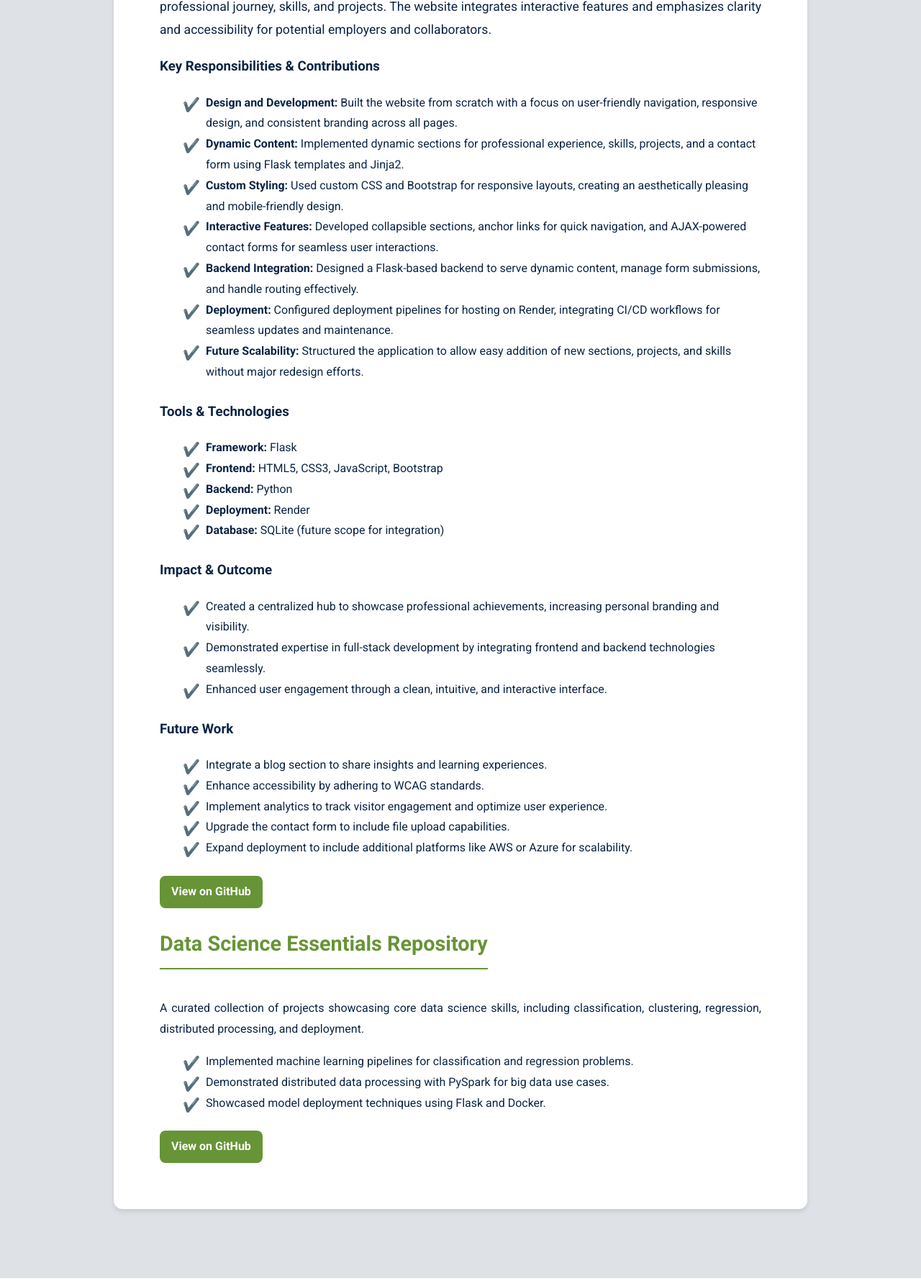
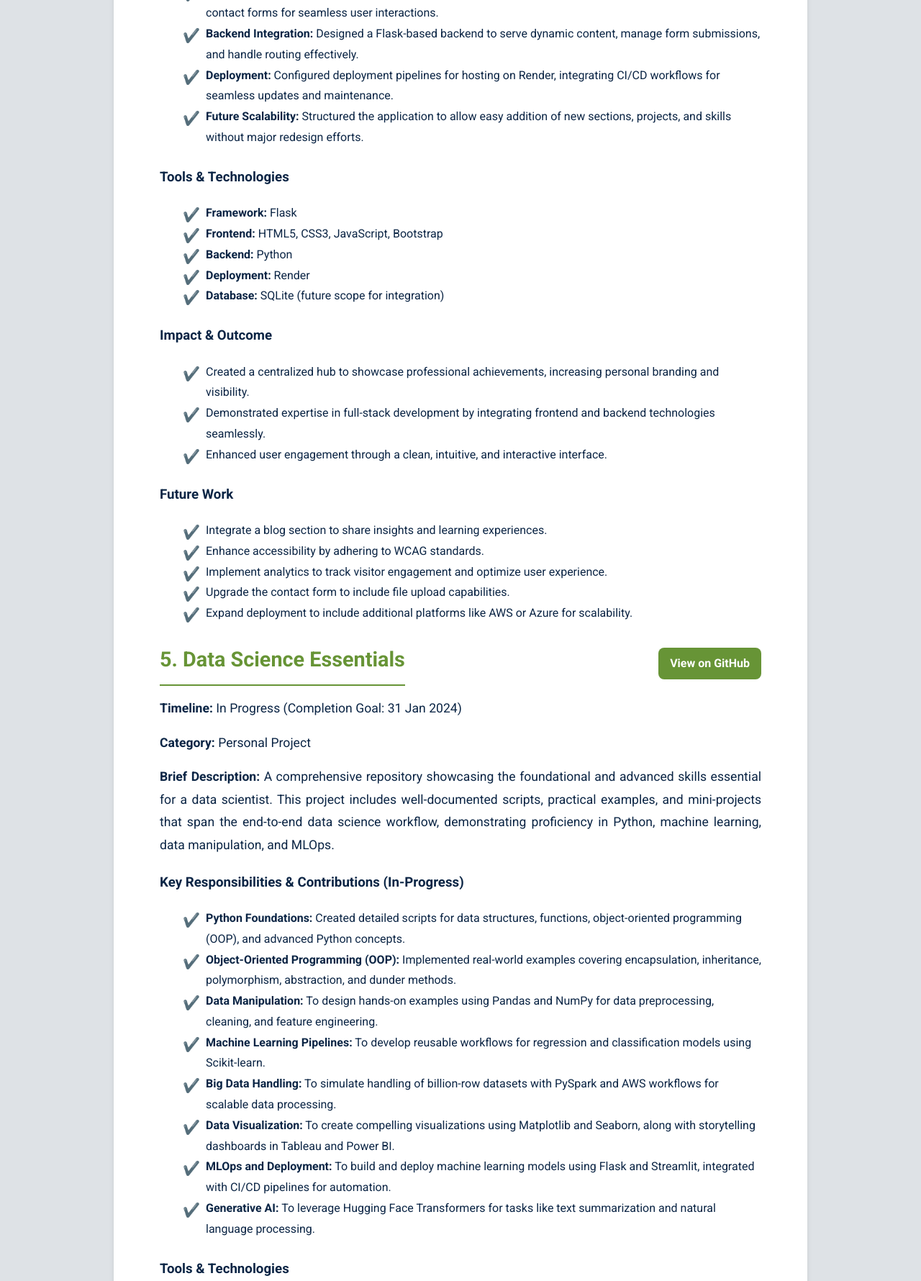
Before and after one commit to AyyaduraiAgalya/portfolio-website-flask, a Flask app: page /projects in a window 1280 px wide. Shown: the part 4720-6500 px from the top of the page at 72% size. Run offline with Flask 3, Linux system fonts and the light colour scheme; some libraries are stand-ins or nearby versions.

Commit message:
Updated projects section

```diff
--- a/app/static/styles.css
+++ b/app/static/styles.css
@@ -1,11 +1,3 @@
-/*:root {*/
-/*    --primary-color: #284B63;*/
-/*    --secondary-color: #3C6E71;*/
-/*    --background-color: #dee2e6;*/
-/*    --text-color: #353535;*/
-/*    --button-hover-color: #284B63;*/
-/*}*/
-
 :root {
     --primary-color: #134074;
     --secondary-color: #679436;
@@ -140,18 +132,20 @@ nav {
     background-color: var(--primary-color); /* Maintain background color */
     color: white;
     display: flex;
+    justify-content: left;
     align-items: center;
     padding: 1rem 2rem;
     box-shadow: 0 4px 6px rgba(0, 0, 0, 0.1); /* Subtle shadow for depth */
     z-index: 1000; /* Ensure it stays on top of other elements */
 }
-/* Navigation Brand (Optional) */
-.nav-brand {
-    font-size: 1.5rem;
-    font-weight: bold;
-    color: white;
-    text-decoration: none; /* Remove underline */
-    margin-right: auto; /* Push brand to the left */
+
+.nav-links-container {
+    display: flex; /* Align links in a row */
+    justify-content: left; /* Center links within the container */
+    align-items: center; /* Align vertically */
+    gap: 1.5rem; /* Add spacing between links */
+    max-width:100%; /* Constrain the container width */
+    flex-wrap: wrap; /* Allow links to wrap on smaller screens */
 }
 
 /* Navigation Links */
@@ -243,14 +237,6 @@ nav a.active {
     text-align: left;
 }
 
-/*.education-category h2 {*/
-/*    font-size: 1.5rem;*/
-/*    margin-bottom: 0.5rem;*/
-/*    display: inline-block;*/
-/*    border-bottom: 2px solid var(--secondary-color);*/
-/*    padding-bottom: 0.5rem;*/
-/*}*/
-
 .education-category p {
     font-size: 1rem;
     margin-bottom: 1rem;
@@ -262,15 +248,22 @@ nav a.active {
     text-align: left;
 }
 
-/*.project-category h2 {*/
-/*    font-size: 1.5rem;*/
-/*    margin-bottom: 1rem;*/
-/*}*/
-
 .project-category p {
     font-size: 1rem;
     margin-bottom: 1rem;
     text-align: justify;
+}
+
+.project-header {
+    display: flex;
+    justify-content: space-between;
+    align-items: center;
+    margin-bottom: 1rem; /* Adjust spacing as needed */
+}
+
+.project-header h2 {
+    margin: 0; /* Remove default margin for precise alignment */
+    font-size: 1.8rem; /* Adjust font size as needed */
 }
 
 .project-links a {
@@ -282,7 +275,6 @@ nav a.active {
     border-radius: 8px;
     font-size: 1rem;
     font-weight: bold;
-    margin-right: 1rem;
     transition: background-color 0.3s ease, transform 0.2s ease;
 }
 
@@ -290,6 +282,24 @@ nav a.active {
     background-color: var(--button-hover-color);
     transform: scale(1.05);
 }
+
+/*.project-links a {*/
+/*    display: inline-block;*/
+/*    padding: 0.5rem 1rem;*/
+/*    background-color: var(--secondary-color);*/
+/*    color: white;*/
+/*    text-decoration: none;*/
+/*    border-radius: 8px;*/
+/*    font-size: 1rem;*/
+/*    font-weight: bold;*/
+/*    margin-right: 1rem;*/
+/*    transition: background-color 0.3s ease, transform 0.2s ease;*/
+/*}*/
+
+/*.project-links a:hover {*/
+/*    background-color: var(--button-hover-color);*/
+/*    transform: scale(1.05);*/
+/*}*/
 
 /* Responsive Styling */
 @media (max-width: 768px) {
--- a/app/templates/about.html
+++ b/app/templates/about.html
@@ -21,7 +21,7 @@
 
     <h2>My Journey</h2>
     <p>
-        As a kid, two things fascinated me more than anything else—<strong>math</strong> and <strong>computer science</strong>. Math came naturally to me; I loved every class and often scored perfectly without much effort. On the other hand, computer science wasn’t easily accessible at school, but my teachers went the extra mile to introduce us to tools like Word, Excel, Paint, and WordArt—basic but magical for a young learner like me.
+        As a kid, two things fascinated me more than anything else—<strong>math</strong> and <strong>computer science</strong>. Math came naturally to me; I loved every class and often scored perfectly without much effort. On the other hand, computer science wasn’t easily accessible at school, but my teachers went the extra mile to introduce us to C programming language and tools like Word, Excel, Paint, and WordArt—basic but magical for a young learner like me.
     </p>
     <p>
         Growing up, I faced two challenges. Advanced math became harder to grasp—it was the first time I didn’t immediately understand it. While part of me blamed the teaching style, I knew deep down I hadn’t put in enough effort. This humbling experience taught me <strong>resilience, hard work</strong>, and the importance of being kind to myself while learning. Meanwhile, my fascination with computer science lingered, but I didn’t dive into it seriously until later in life.
--- a/app/templates/base.html
+++ b/app/templates/base.html
@@ -8,6 +8,7 @@
 <body>
     <!-- Navigation Bar -->
     <nav>
+        <div class="nav-links-container">
             <a href="/" class="{% if request.path == '/' %}active{% endif %}">Home</a>
             <a href="/about" class="{% if request.path == '/about' %}active{% endif %}">About Me</a>
             <a href="/skills" class="{% if request.path == '/skills' %}active{% endif %}">Skills</a>
@@ -15,6 +16,7 @@
             <a href="/education" class="{% if request.path == '/education' %}active{% endif %}">Education</a>
             <a href="/projects" class="{% if request.path == '/projects' %}active{% endif %}">Projects</a>
             <a href="/contact" class="{% if request.path == '/contact' %}active{% endif %}">Contact Me</a>
+        </div>
     </nav>
 
     <!-- Main Content -->
--- a/app/templates/home.html
+++ b/app/templates/home.html
@@ -17,7 +17,7 @@
     </p>
     <div class="resume-links">
         <a href="{{ url_for('static', filename='Agalya_Ayyadurai_Resume_QA.pdf') }}" class="btn" download>
-            Download My QA Resume
+            Download My Test Engineer Resume
         </a>
 <!--        <a href="{{ url_for('static', filename='Agalya_Ayyadurai_Resume_DS.pdf') }}" class="btn" download>-->
 <!--            Download My Data Science Resume-->
--- a/app/templates/projects.html
+++ b/app/templates/projects.html
@@ -9,8 +9,13 @@
     </p>
 
     <!-- Playwright-RestSharp-Azure Project -->
+    <div class="project-header">
+        <h2>1. Playwright-RestSharp-Azure</h2>
+            <div class="project-links">
+                <a href="https://github.com/AyyaduraiAgalya/Playwright-RestSharp-Azure" target="_blank">View on GitHub</a>
+            </div>
+    </div>
     <div class="project">
-        <h2>1. Playwright-RestSharp-Azure</h2>
         <p><strong>Timeline:</strong> In-Progress (MVP Completed)</p>
 
         <p>
@@ -68,15 +73,16 @@
             <li>Add performance testing capabilities using JMeter or k6.</li>
             <li>Include BDD and generate test report using Allure Reports</li>
         </ul>
-
-        <div class="project-links">
-            <a href="https://github.com/AyyaduraiAgalya/Playwright-RestSharp-Azure" target="_blank">View on GitHub</a>
-        </div>
     </div>
 
     <!-- Financial Analytics System -->
+    <div class="project-header">
+        <h2>2. Financial Analytics System</h2>
+            <div class="project-links">
+                <a href="https://github.com/AyyaduraiAgalya/financial-analytics-system" target="_blank">View on GitHub</a>
+            </div>
+    </div>
     <div class="project">
-        <h2>Financial Analytics System</h2>
         <p><strong>Timeline:</strong> MVP Completed, In-Progress</p>
 
         <p>
@@ -132,14 +138,16 @@
             <li>Develop a Tableau dashboard for advanced visual analytics and insights.</li>
             <li>Introduce A/B testing to evaluate real-world model performance.</li>
         </ul>
-        <div class="project-links">
-            <a href="https://github.com/AyyaduraiAgalya/financial-analytics-system" target="_blank">View on GitHub</a>
-        </div>
     </div>
-    <!-- Project 4: Fraud Detection System -->
+
     <!-- Credit Card Fraud Detection -->
+    <div class="project-header">
+        <h2>3. Fraud Detection System</h2>
+            <div class="project-links">
+                <a href="https://github.com/AyyaduraiAgalya/fraud-detection-system" target="_blank">View on GitHub</a>
+            </div>
+    </div>
     <div class="project">
-        <h2>Fraud Detection System</h2>
         <p><strong>Timeline:</strong> Completed</p>
 
         <p>
@@ -198,14 +206,16 @@
             <li>Develop a Tableau dashboard to visualize fraud detection insights interactively.</li>
             <li>Introduce A/B testing to evaluate the model's real-world performance under various conditions.</li>
         </ul>
-        <div class="project-links">
-            <a href="https://github.com/AyyaduraiAgalya/fraud-detection-system" target="_blank">View on GitHub</a>
-        </div>
     </div>
 
     <!-- Portfolio Website Project -->
+    <div class="project-header">
+        <h2>4. Portfolio Website using Flask</h2>
+        <div class="project-links">
+            <a href="https://github.com/AyyaduraiAgalya/Portfolio-Website-Flask" target="_blank">View on GitHub</a>
+        </div>
+    </div>
     <div class="project">
-        <h2>Portfolio Website</h2>
         <p><strong>Timeline:</strong> MVP Completed, In Progress </p>
 
         <p>
@@ -269,26 +279,72 @@
             <li>Upgrade the contact form to include file upload capabilities.</li>
             <li>Expand deployment to include additional platforms like AWS or Azure for scalability.</li>
         </ul>
-                <div class="project-links">
-            <a href="https://github.com/AyyaduraiAgalya/Portfolio-Website-Flask" target="_blank">View on GitHub</a>
-        </div>
     </div>
 
-    <!-- Project 2: Data Science Essentials -->
-    <div class="project-category">
-        <h2>Data Science Essentials Repository</h2>
+
+
+    <!-- Data Science Essentials Project -->
+
+    <div class="project-header">
+        <h2>5. Data Science Essentials</h2>
+            <div class="project-links">
+                <a href="https://github.com/AyyaduraiAgalya/data-science-essentials" target="_blank">View on GitHub</a>
+            </div>
+    </div>
+    <div class="project">
+        <p><strong>Timeline:</strong> In Progress (Completion Goal: 31 Jan 2024)</p>
+        <p><strong>Category:</strong> Personal Project</p>
+
         <p>
-            A curated collection of projects showcasing core data science skills, including classification,
-            clustering, regression, distributed processing, and deployment.
+            <strong>Brief Description:</strong>
+            A comprehensive repository showcasing the foundational and advanced skills essential for a data scientist. This project includes well-documented scripts, practical examples, and mini-projects that span the end-to-end data science workflow, demonstrating proficiency in Python, machine learning, data manipulation, and MLOps.
         </p>
+
+        <h3>Key Responsibilities & Contributions (In-Progress)</h3>
         <ul>
-            <li>Implemented machine learning pipelines for classification and regression problems.</li>
-            <li>Demonstrated distributed data processing with PySpark for big data use cases.</li>
-            <li>Showcased model deployment techniques using Flask and Docker.</li>
+            <li>
+                <strong>Python Foundations:</strong> Created detailed scripts for data structures, functions, object-oriented programming (OOP), and advanced Python concepts.
+            </li>
+            <li>
+                <strong>Object-Oriented Programming (OOP):</strong> Implemented real-world examples covering encapsulation, inheritance, polymorphism, abstraction, and dunder methods.
+            </li>
+            <li>
+                <strong>Data Manipulation:</strong> To design hands-on examples using Pandas and NumPy for data preprocessing, cleaning, and feature engineering.
+            </li>
+            <li>
+                <strong>Machine Learning Pipelines:</strong> To develop reusable workflows for regression and classification models using Scikit-learn.
+            </li>
+            <li>
+                <strong>Big Data Handling:</strong> To simulate handling of billion-row datasets with PySpark and AWS workflows for scalable data processing.
+            </li>
+            <li>
+                <strong>Data Visualization:</strong> To create compelling visualizations using Matplotlib and Seaborn, along with storytelling dashboards in Tableau and Power BI.
+            </li>
+            <li>
+                <strong>MLOps and Deployment:</strong> To build and deploy machine learning models using Flask and Streamlit, integrated with CI/CD pipelines for automation.
+            </li>
+            <li>
+                <strong>Generative AI:</strong> To leverage Hugging Face Transformers for tasks like text summarization and natural language processing.
+            </li>
         </ul>
-        <div class="project-links">
-            <a href="https://github.com/AyyaduraiAgalya/data-science-essentials" target="_blank">View on GitHub</a>
-        </div>
+
+        <h3>Tools & Technologies</h3>
+        <ul>
+            <li><strong>Programming Languages:</strong> Python</li>
+            <li><strong>Libraries:</strong> Pandas, NumPy, Matplotlib, Seaborn, PySpark, Scikit-learn</li>
+            <li><strong>Visualization Tools:</strong> Tableau, Power BI</li>
+            <li><strong>Model Deployment:</strong> Flask, Streamlit</li>
+            <li><strong>MLOps Tools:</strong> GitHub Actions, CI/CD Pipelines</li>
+            <li><strong>AI Frameworks:</strong> Hugging Face Transformers</li>
+        </ul>
+
+        <h3>Impact & Outcome</h3>
+        <ul>
+            <li>Developed a robust learning resource for aspiring data scientists, covering all critical skills expected in the industry.</li>
+            <li>Showcased expertise in end-to-end data science workflows, from data ingestion to deployment.</li>
+            <li>Enhanced project scalability by demonstrating PySpark workflows for handling large datasets.</li>
+            <li>Positioned as an adaptable resource for demonstrating real-world applications of data science skills.</li>
+        </ul>
     </div>
 
 </section>
```
Lines whose indentation alone changed are shown as unchanged.
